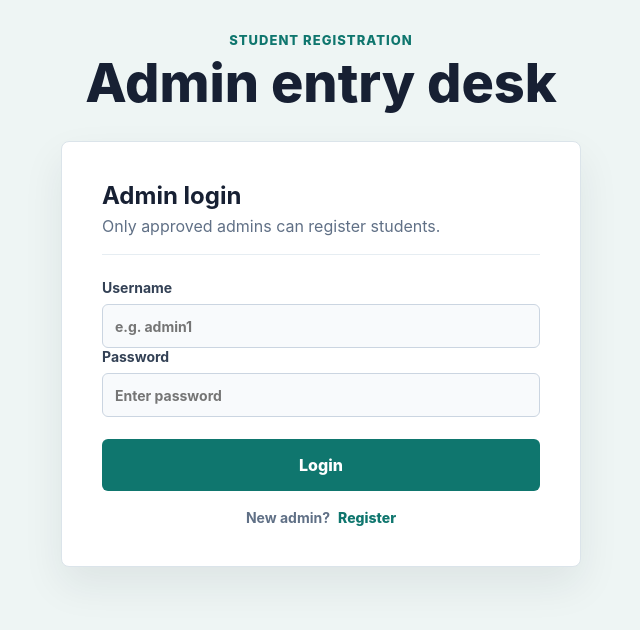
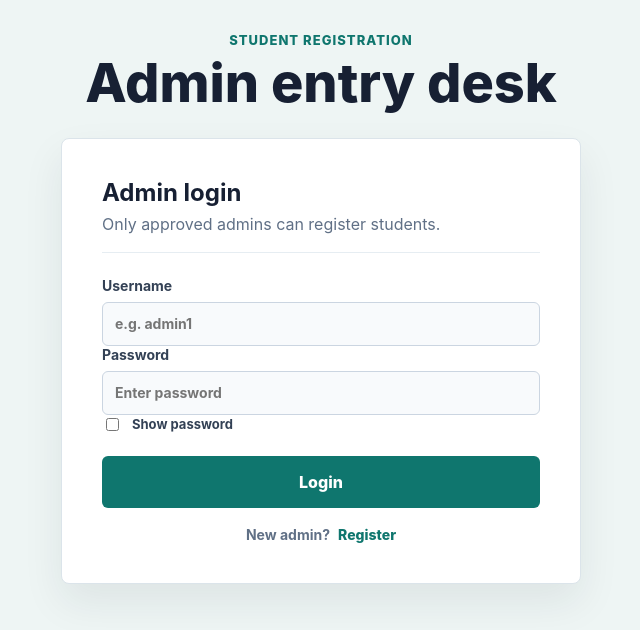
Before and after one commit to AlfieDevEye/StudentReg, a React (Vite) app: page / in a window 1280 px wide. Shown: the top 630 px of the page, without its empty margins (319-959 px from the left). Built offline with nearby package versions, Linux system fonts and the light colour scheme.

Commit message:
made changes

```diff
--- a/src/App.css
+++ b/src/App.css
@@ -133,6 +133,20 @@ textarea:focus {
   outline: none;
 }
 
+.password-toggle {
+  align-items: center;
+  flex-direction: row;
+  font-size: 13px;
+  gap: 10px;
+  width: fit-content;
+}
+
+.password-toggle input {
+  accent-color: #0f766e;
+  min-height: auto;
+  padding: 0;
+}
+
 .full-width {
   grid-column: 1 / -1;
 }
--- a/src/App.jsx
+++ b/src/App.jsx
@@ -202,6 +202,8 @@ function App() {
   const [isLoggingIn, setIsLoggingIn] = useState(false)
   const [isRegisteringAdmin, setIsRegisteringAdmin] = useState(false)
   const [isSubmitting, setIsSubmitting] = useState(false)
+  const [showLoginPassword, setShowLoginPassword] = useState(false)
+  const [showAdminPassword, setShowAdminPassword] = useState(false)
 
   const isLoggedIn = Boolean(session?.token)
   const isRetainedRegistration = student.registrationType === 'Retained'
@@ -406,9 +408,18 @@ function App() {
                 onChange={updateLogin}
                 placeholder="Enter password"
                 required
-                type="password"
+                type={showLoginPassword ? 'text' : 'password'}
                 value={login.password}
               />
+            </label>
+
+            <label className="password-toggle">
+              <input
+                checked={showLoginPassword}
+                onChange={(event) => setShowLoginPassword(event.target.checked)}
+                type="checkbox"
+              />
+              Show password
             </label>
 
             <button className="primary-action" disabled={isLoggingIn} type="submit">
@@ -495,7 +506,7 @@ function App() {
                   onChange={updateAdminRegistration}
                   placeholder="Create password"
                   required
-                  type="password"
+                  type={showAdminPassword ? 'text' : 'password'}
                   value={adminRegistration.password}
                 />
               </label>
@@ -508,9 +519,18 @@ function App() {
                   onChange={updateAdminRegistration}
                   placeholder="Confirm password"
                   required
-                  type="password"
+                  type={showAdminPassword ? 'text' : 'password'}
                   value={adminRegistration.confirmPassword}
                 />
+              </label>
+
+              <label className="password-toggle full-width">
+                <input
+                  checked={showAdminPassword}
+                  onChange={(event) => setShowAdminPassword(event.target.checked)}
+                  type="checkbox"
+                />
+                Show password
               </label>
             </div>
 
```
